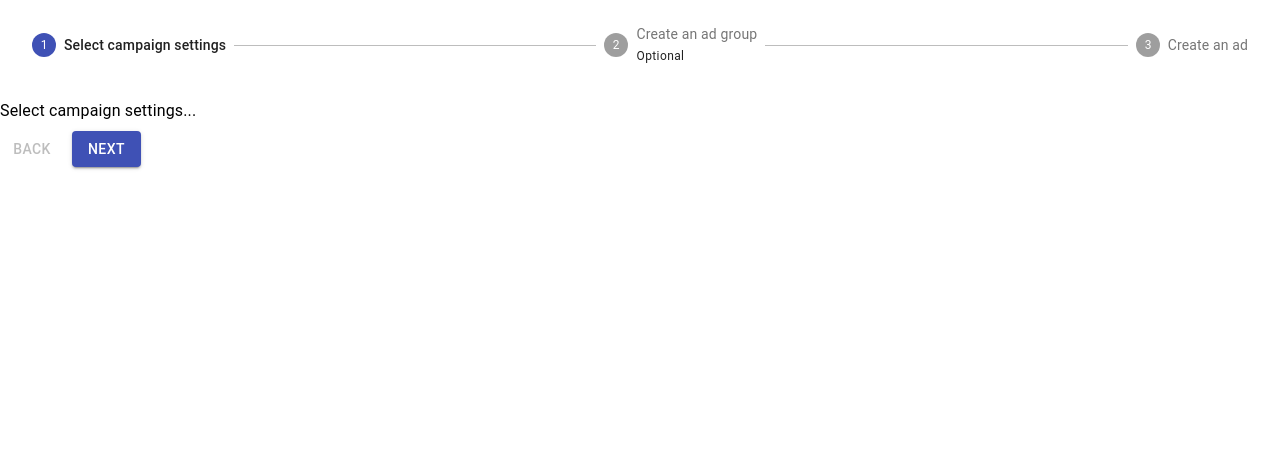
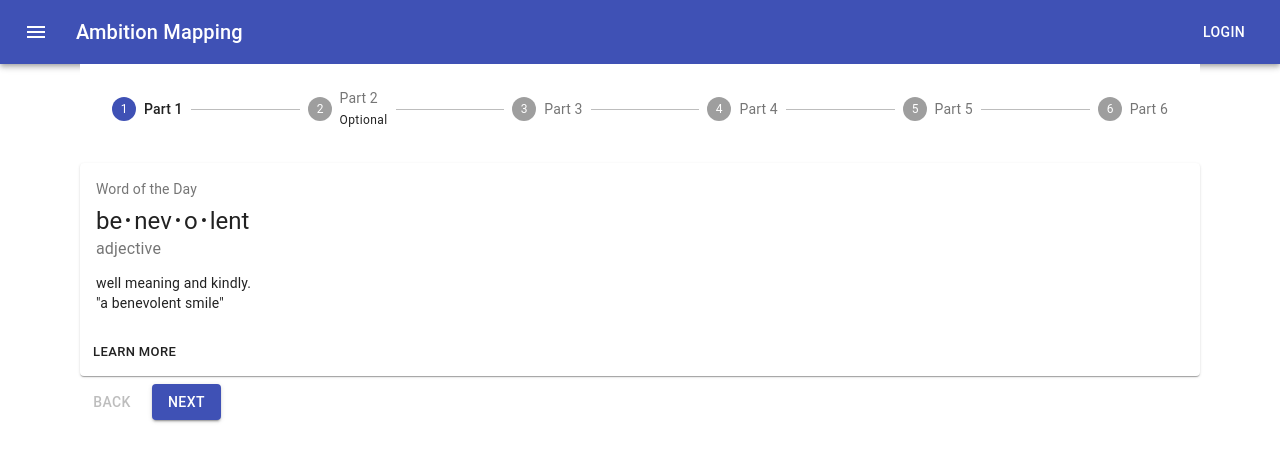
Before and after one commit to Aaron-R-Carter/how-to-get-ahead-UI-dev, a React (Create React App) app: page / in a window 1280 px wide. Shown: the top 462 px of the page. Built offline with nearby package versions, Linux system fonts and the light colour scheme.

Commit message:
MyCard added into stepper part 1

```diff
--- a/package.json
+++ b/package.json
@@ -4,6 +4,7 @@
   "private": true,
   "dependencies": {
     "@material-ui/core": "^4.9.4",
+    "@material-ui/icons": "^4.9.1",
     "@testing-library/jest-dom": "^4.2.4",
     "@testing-library/react": "^9.4.0",
     "@testing-library/user-event": "^7.2.1",
--- a/src/App.css
+++ b/src/App.css
@@ -2,16 +2,6 @@
   text-align: center;
 }
 
-.App-logo {
-  height: 40vmin;
-  pointer-events: none;
-}
-
-@media (prefers-reduced-motion: no-preference) {
-  .App-logo {
-    animation: App-logo-spin infinite 20s linear;
-  }
-}
 
 .App-header {
   background-color: #282c34;
@@ -24,15 +14,7 @@
   color: white;
 }
 
-.App-link {
-  color: #61dafb;
+.stepper-container {
+  margin-left: 80px;
+  margin-right: 80px;
 }
-
-@keyframes App-logo-spin {
-  from {
-    transform: rotate(0deg);
-  }
-  to {
-    transform: rotate(360deg);
-  }
-}
--- a/src/App.js
+++ b/src/App.js
@@ -1,15 +1,17 @@
 import React from 'react';
 import './App.css';
 import Stepper from "./Components/Stepper";
+import Navbar from "./Components/Navbar";
+import MyContainer from "./Components/MyContainer";
+
 
 function App() {
   return (
     <div>
 
-      <Stepper
-      >
+        <Navbar />
 
-      </Stepper>
+        <Stepper />
 
     </div>
   );
--- /dev/null
+++ b/src/Components/MyCard.js
@@ -0,0 +1,53 @@
+import React from 'react';
+import { makeStyles } from '@material-ui/core/styles';
+import Card from '@material-ui/core/Card';
+import CardActions from '@material-ui/core/CardActions';
+import CardContent from '@material-ui/core/CardContent';
+import Button from '@material-ui/core/Button';
+import Typography from '@material-ui/core/Typography';
+
+const useStyles = makeStyles({
+  root: {
+    minWidth: 275,
+  },
+  bullet: {
+    display: 'inline-block',
+    margin: '0 2px',
+    transform: 'scale(0.8)',
+  },
+  title: {
+    fontSize: 14,
+  },
+  pos: {
+    marginBottom: 12,
+  },
+});
+
+export default function MyCard() {
+  const classes = useStyles();
+  const bull = <span className={classes.bullet}>•</span>;
+
+  return (
+    <Card className={classes.root}>
+      <CardContent>
+        <Typography className={classes.title} color="textSecondary" gutterBottom>
+          Word of the Day
+        </Typography>
+        <Typography variant="h5" component="h2">
+          be{bull}nev{bull}o{bull}lent
+        </Typography>
+        <Typography className={classes.pos} color="textSecondary">
+          adjective
+        </Typography>
+        <Typography variant="body2" component="p">
+          well meaning and kindly.
+          <br />
+          {'"a benevolent smile"'}
+        </Typography>
+      </CardContent>
+      <CardActions>
+        <Button size="small">Learn More</Button>
+      </CardActions>
+    </Card>
+  );
+}
--- /dev/null
+++ b/src/Components/MyContainer.js
@@ -0,0 +1,15 @@
+import React from 'react';
+import CssBaseline from '@material-ui/core/CssBaseline';
+import Typography from '@material-ui/core/Typography';
+import Container from '@material-ui/core/Container';
+
+export default function MyContainer() {
+  return (
+    <React.Fragment>
+      <CssBaseline />
+      <Container maxWidth="sm">
+        <Typography component="div" style={{ backgroundColor: '#cfe8fc', height: '100vh' }} />
+      </Container>
+    </React.Fragment>
+  );
+}
--- /dev/null
+++ b/src/Components/Navbar.js
@@ -0,0 +1,40 @@
+import React from 'react';
+import { makeStyles } from '@material-ui/core/styles';
+import AppBar from '@material-ui/core/AppBar';
+import Toolbar from '@material-ui/core/Toolbar';
+import Typography from '@material-ui/core/Typography';
+import Button from '@material-ui/core/Button';
+import IconButton from '@material-ui/core/IconButton';
+import MenuIcon from '@material-ui/icons/Menu';
+
+const useStyles = makeStyles(theme => ({
+  root: {
+    flexGrow: 1,
+  },
+  menuButton: {
+    marginRight: theme.spacing(2),
+  },
+  title: {
+    flexGrow: 1,
+  },
+}));
+
+export default function ButtonAppBar() {
+  const classes = useStyles();
+
+  return (
+    <div className={classes.root}>
+      <AppBar position="static">
+        <Toolbar>
+          <IconButton edge="start" className={classes.menuButton} color="inherit" aria-label="menu">
+            <MenuIcon />
+          </IconButton>
+          <Typography variant="h6" className={classes.title}>
+            Ambition Mapping
+          </Typography>
+          <Button color="inherit">Login</Button>
+        </Toolbar>
+      </AppBar>
+    </div>
+  );
+}
--- a/src/Components/Stepper.js
+++ b/src/Components/Stepper.js
@@ -5,6 +5,7 @@ import Step from '@material-ui/core/Step';
 import StepLabel from '@material-ui/core/StepLabel';
 import Button from '@material-ui/core/Button';
 import Typography from '@material-ui/core/Typography';
+import MyCard from "./MyCard";
 
 const useStyles = makeStyles(theme => ({
     root: {
@@ -20,17 +21,19 @@ const useStyles = makeStyles(theme => ({
 }));
 
 function getSteps() {
-  return ['Select campaign settings', 'Create an ad group', 'Create an ad'];
+    return ['Part 1' , 'Part 2', 'Part 3', 'Part 4', 'Part 5', 'Part 6'];
 }
 
 function getStepContent(step) {
     switch (step) {
         case 0:
-      return 'Select campaign settings...';
+            return <MyCard></MyCard>;
         case 1:
             return 'What is an ad group anyways?';
         case 2:
             return 'This is the bit I really care about!';
+        case 3:
+            return 'This is a test'
         default:
             return 'Unknown step';
     }
@@ -85,6 +88,9 @@ export default function HorizontalLinearStepper() {
     };
 
     return (
+
+
+        <div className='stepper-container' >
             <div className={classes.root}>
                 <Stepper activeStep={activeStep}>
                     {steps.map((label, index) => {
@@ -144,5 +150,8 @@ export default function HorizontalLinearStepper() {
                         )}
                 </div>
             </div>
+
+        </div>
+
     );
 }
```
Also changed, not shown: src/Components/ExpansionPanel.js (added, +65 -0 lines), src/Components/Card.js (deleted), 1 other file (tests, documents, lock files or other folders). Lines whose indentation alone changed are shown as unchanged.
